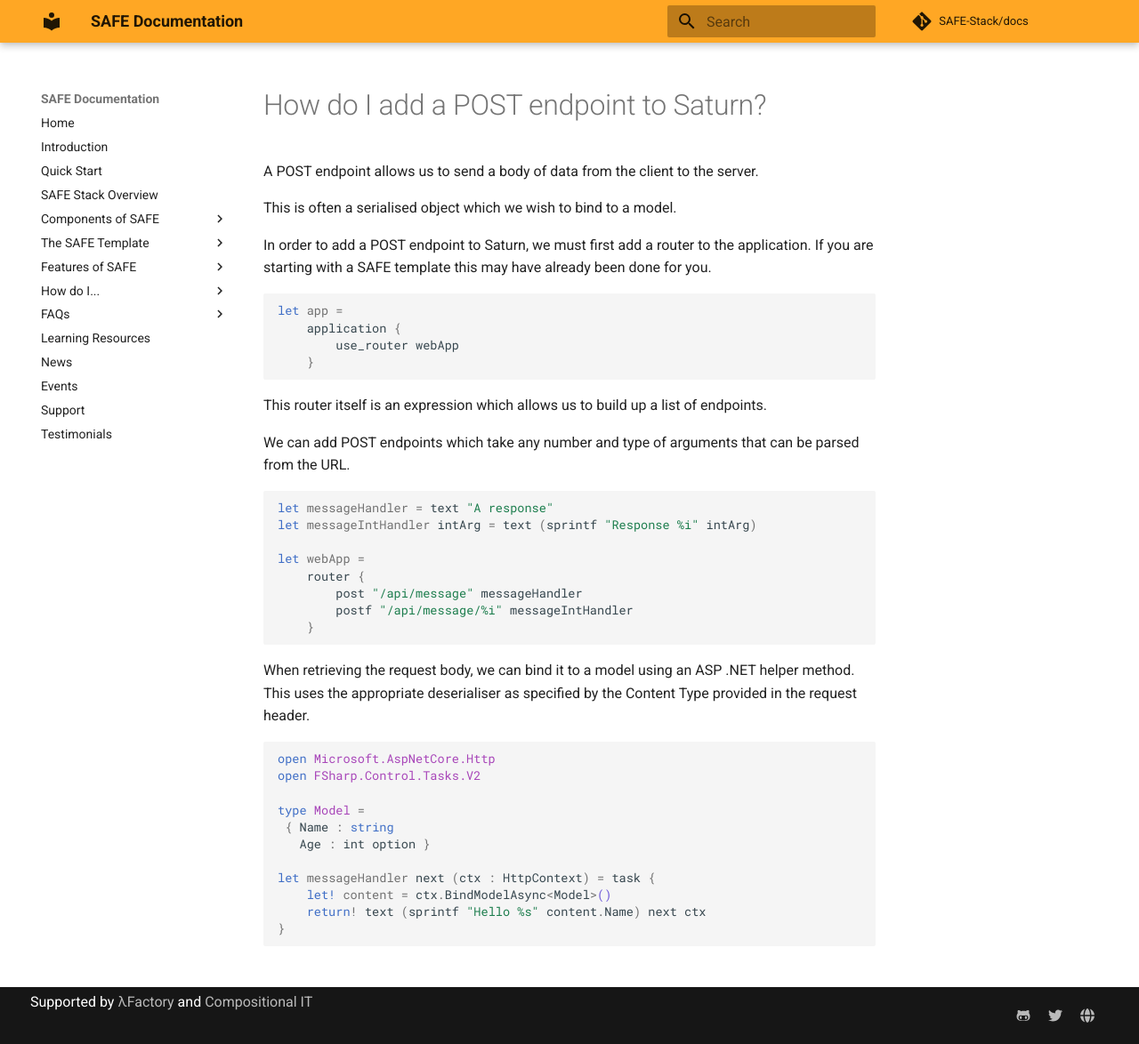
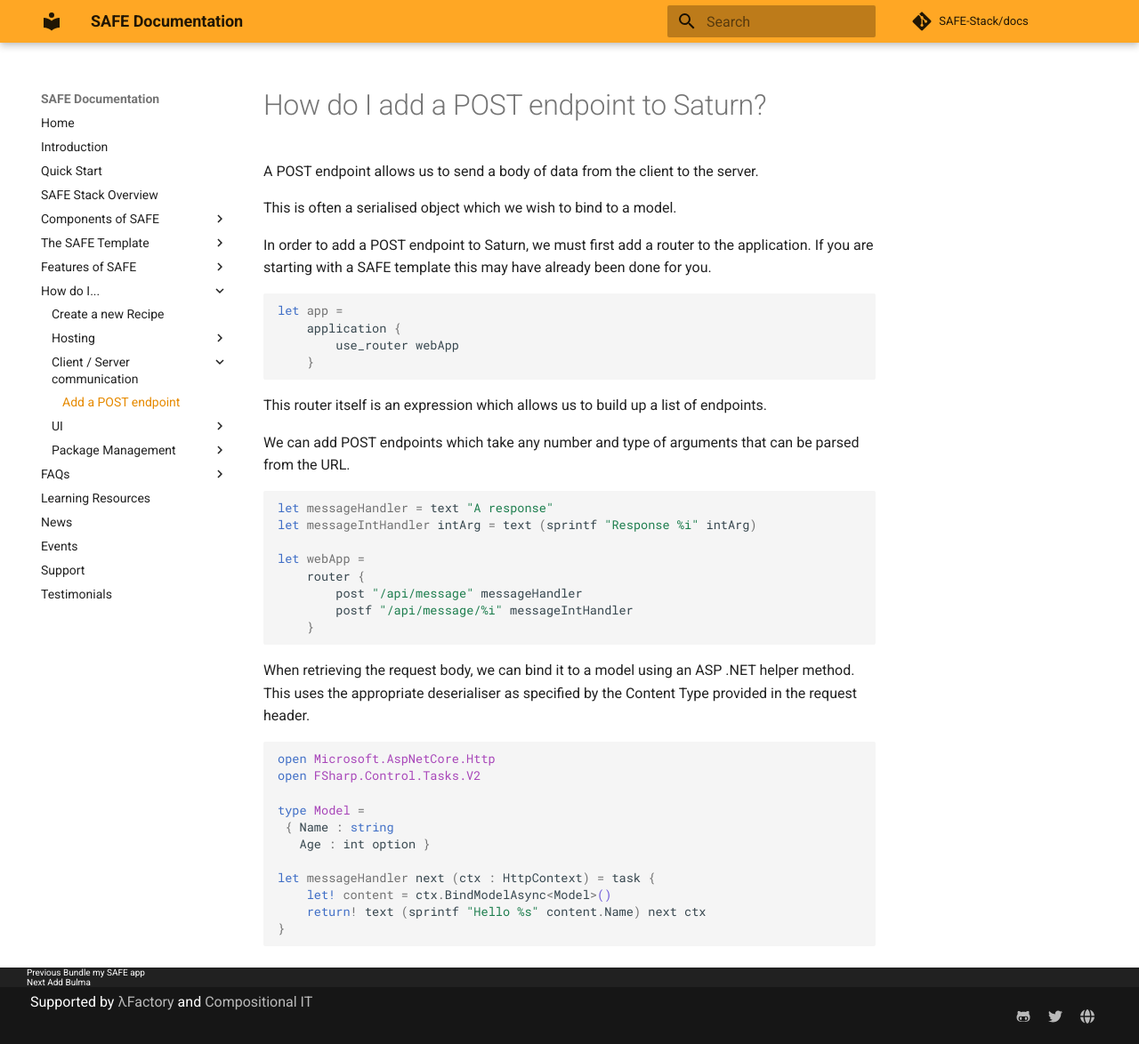
Before and after one commit to SAFE-Stack/docs, an MkDocs documentation site: the page built from docs/recipes/client-server-communication/adding-post-endpoint.md, in a window 1280 px wide and 1174 px high. Shown: the whole window at 89% size. Built offline with MkDocs 1.6.1 and Material for MkDocs 9.7.7, drawn with Linux system fonts in a browser that asks for light colours; comment, search, counter and statistics services are not loaded.

Commit message:
Added recipe to contents page

```diff
--- a/mkdocs.yml
+++ b/mkdocs.yml
@@ -65,6 +65,8 @@
   - Create a new Recipe: 'recipes/template.md'
   - Hosting:
     - Bundle my SAFE app: 'recipes/hosting/bundle-app.md'
+  - Client / Server communication:
+    - Add a POST endpoint: 'recipes/client-server-communication/adding-post-endpoint.md'
   - UI:
     - Add Bulma: 'recipes/ui/add-bulma.md'
     - Add Feliz: 'recipes/ui/add-feliz.md'
```
Also changed, not shown: docs/recipes/client-server-communication/adding-post-endpoint.md (renamed from docs/recipes/adding-post-endpoint.md).
